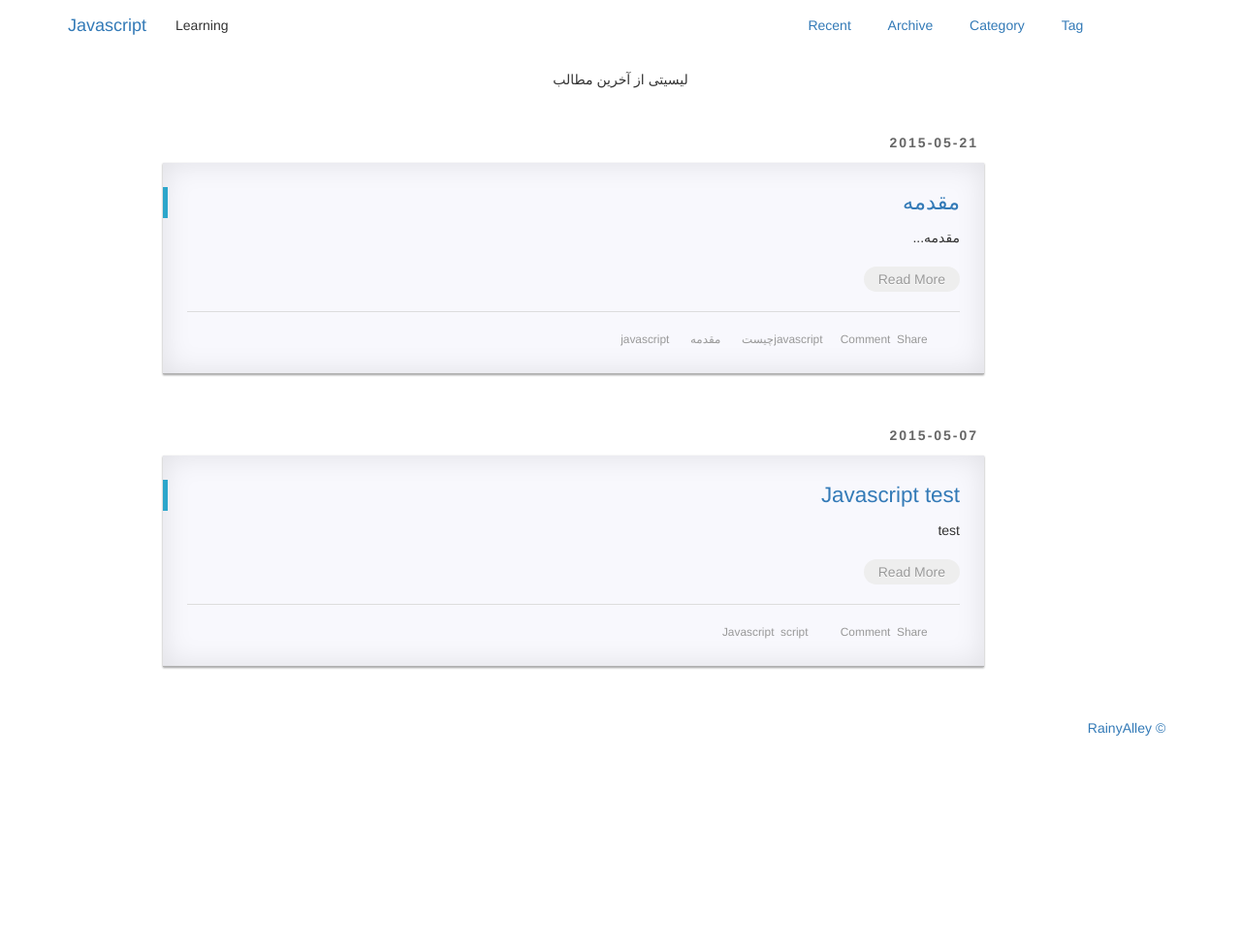
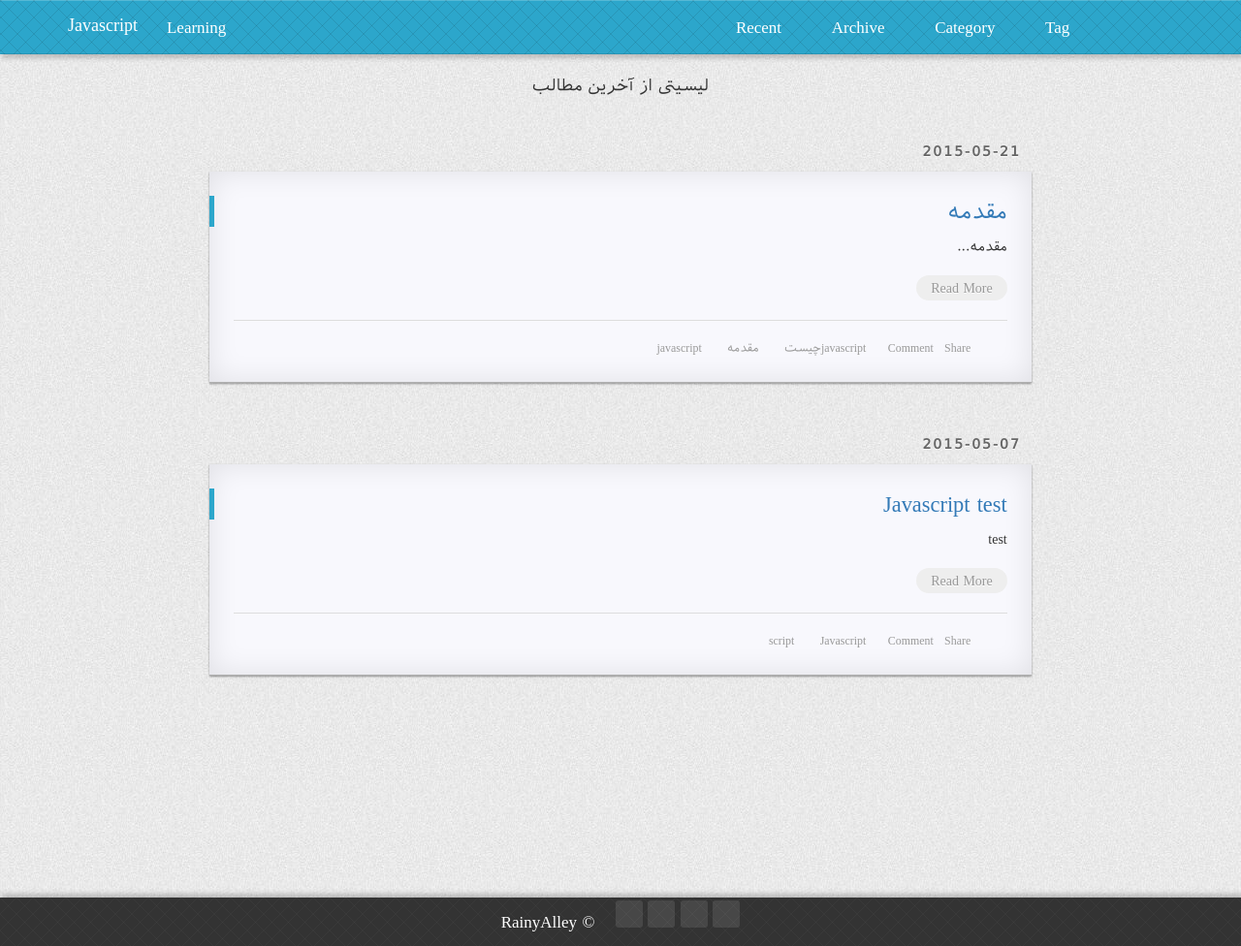
Before and after one commit to rezaduty/js-learn, a Jekyll site: the page built from index.html, in a window 1280 px wide. Shown: the whole page at 97% size. Built offline with Jekyll 4.4.1, drawn with Linux system fonts in a browser that asks for light colours; nearby versions of some CDN libraries; the list of posts is cut into pages by our own code; comment, search, counter and statistics services are not loaded; a style sheet for code colours, icons or effects is not loaded; before the commit the page ends 900 px from its top, so only the background shows below that.

Commit message:
fixed: all

```diff
--- a/_includes/head.html
+++ b/_includes/head.html
@@ -12,7 +12,7 @@
 
     <link rel="stylesheet" href="https://cdn.bootcss.com/bootstrap/3.3.0/css/bootstrap.min.css"/>
     <link rel="stylesheet" href="https://cdn.bootcss.com/octicons/3.5.0/octicons.min.css" >
-    <link rel="stylesheet" type="text/css" href="{{ 'js-learn/static/css/style.css' }}" />
+    <link rel="stylesheet" type="text/css" href="{{ '/js-learn/static/css/style.css' }}" />
     {% for style in page.styles %}<link rel="stylesheet" type="text/css" href="{{ '/js-learn/static/css' | append: style | prepend: site.baseurl | prepend: site.url}}" />
     {%endfor%}
 <style type="text/css">
```
